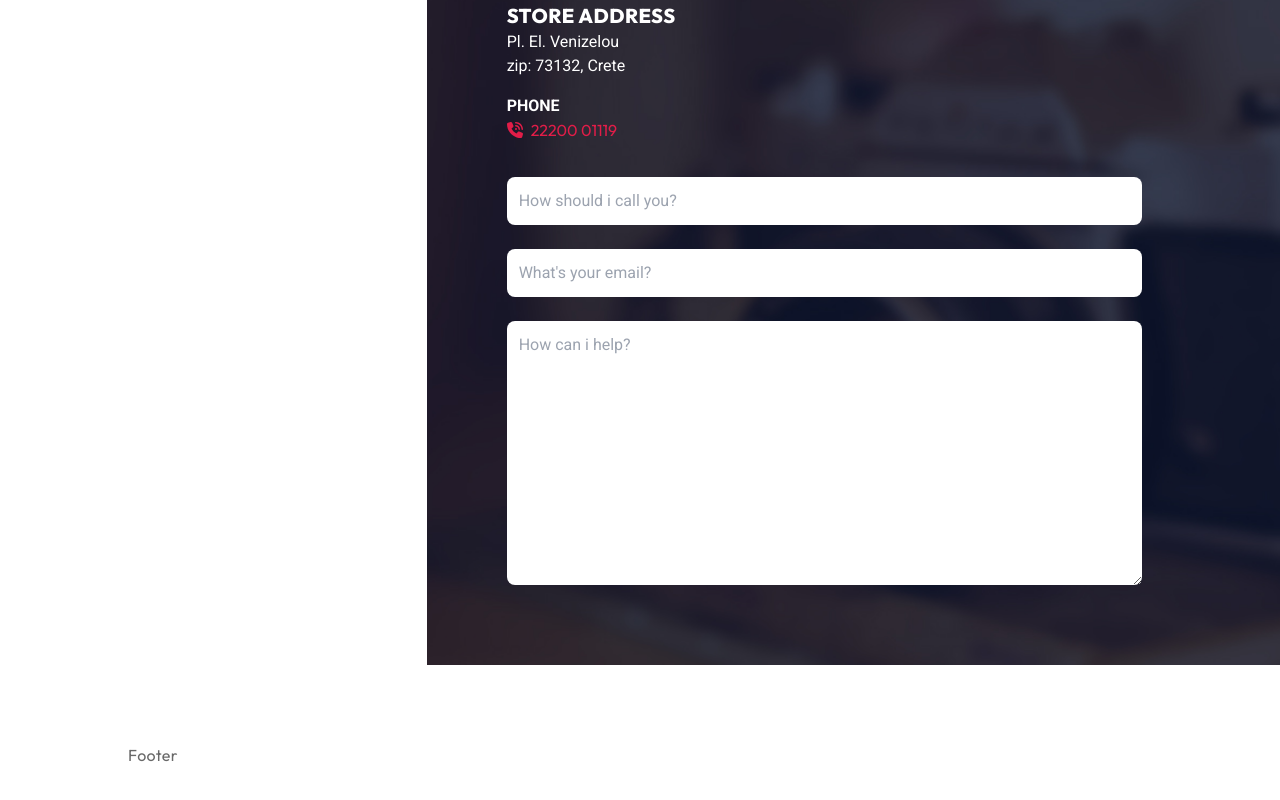
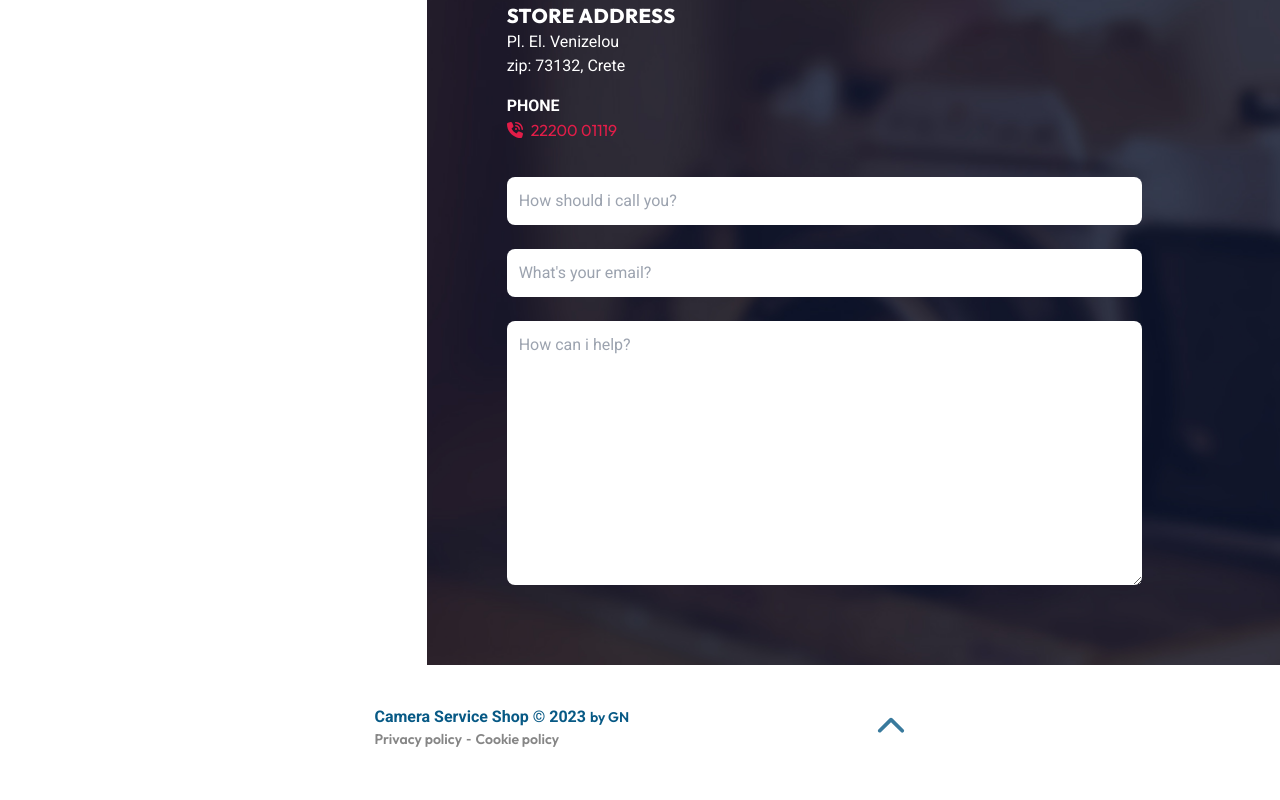
Before and after one commit to dizars1776/Repair-Shop-Template, a React (Vite) app: page / in a window 1280 px wide. Shown: the part 3256-4056 px from the top of the page. Built offline with nearby package versions, Linux system fonts and the light colour scheme.

Commit message:
feat: add footer

```diff
--- a/src/App.css
+++ b/src/App.css
@@ -50,7 +50,7 @@
   }
 
   section {
-    @apply -scroll-my-16 pb-20 sm:-scroll-my-12;
+    @apply -scroll-my-16 pb-20 sm:-scroll-my-12 last-of-type:pb-0;
   }
 }
 
--- a/src/components/ContactUs.jsx
+++ b/src/components/ContactUs.jsx
@@ -10,7 +10,7 @@ class ContactUs extends React.Component {
       : this.props
     return (
       <section id="contact-us" className="w-full max-w-full text-white">
-        <div className="grid w-full grid-cols-12 grid-rows-[minmax(300px,auto)] md:grid-rows-1">
+        <div className="grid w-full grid-cols-12 grid-rows-[minmax(300px,auto)] md:grid-rows-[minmax(0,835px)]">
           {/* <!-- map canvas, openstreetmap --> */}
           <div className="col-span-12 h-full w-full md:col-span-4">
             {themeData && <MyMap themeData={themeData} />}
--- a/src/components/Footer.jsx
+++ b/src/components/Footer.jsx
@@ -1,13 +1,52 @@
 import React from 'react'
+import { faChevronUp } from '@fortawesome/free-solid-svg-icons'
+import { FontAwesomeIcon } from '@fortawesome/react-fontawesome'
 
 class Footer extends React.Component {
   render() {
     return (
-      <section id="footer">
-        <div className="container mx-auto">
-          <h1>Footer</h1>
+      <footer className="py-10">
+        <div className="container mx-auto flex items-center justify-evenly">
+          <div className="flex flex-col gap-x-1">
+            <p className="font-semibold text-sky-800">
+              Camera Service Shop © 2023
+              <span className="pl-1 text-sm font-semibold text-sky-800/80">
+                <a
+                  target="_blank"
+                  href="https://georgiounikos.gr"
+                  className="text-sky-800 hover:text-rose-800 hover:underline"
+                >
+                  by GN
+                </a>
+              </span>
+            </p>
+
+            <p className="flex items-center gap-x-1 text-sm font-semibold text-base-light/80">
+              <a
+                href="privacy-policy.html"
+                className="text-base-light/80 hover:text-rose-800"
+              >
+                Privacy policy
+              </a>
+              -
+              <a
+                href="privacy-policy.html"
+                className="text-base-light/80 hover:text-rose-800"
+              >
+                Cookie policy
+              </a>
+            </p>
+          </div>
+          <div>
+            <a
+              href="#header"
+              className="text-3xl text-sky-800/80 hover:text-rose-800"
+            >
+              <FontAwesomeIcon icon={faChevronUp} />
+            </a>
+          </div>
         </div>
-      </section>
+      </footer>
     )
   }
 }
```
